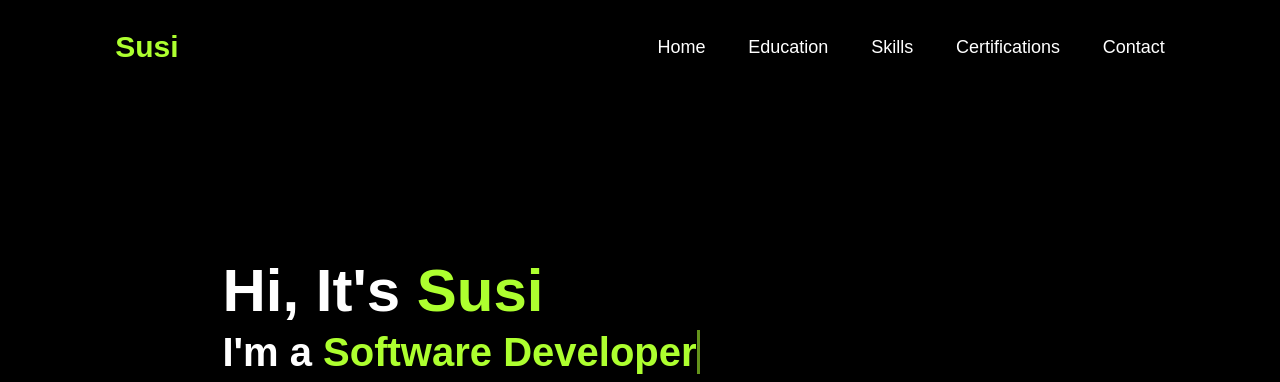
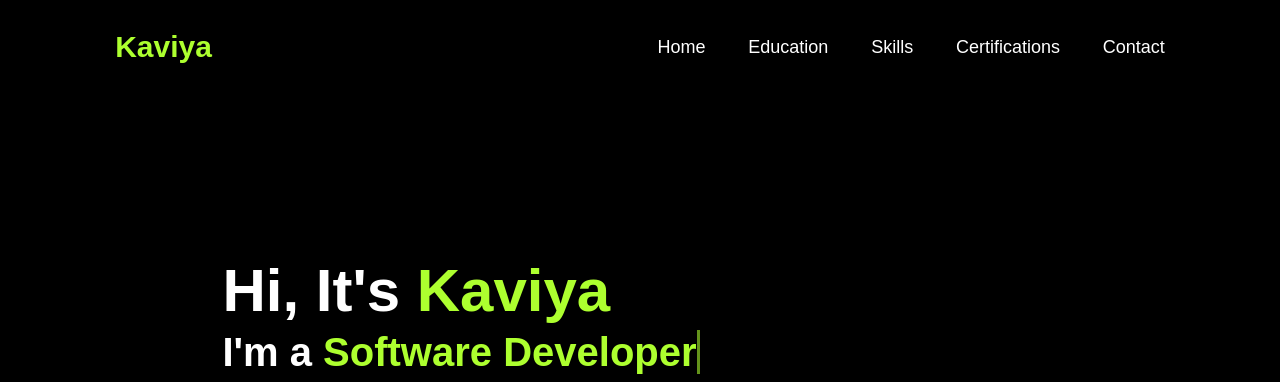
Before and after one commit to Kaviya-18843/Portfolio, a plain HTML site: page index.html in a window 1280 px wide. Shown: the top 382 px of the page. Drawn offline with Linux system fonts and the light colour scheme.

Commit message:
Update index.html

```diff
--- a/index.html
+++ b/index.html
@@ -9,7 +9,7 @@
 </head>
 <body>
     <header>
-        <a href="#" class="logo">Susi</a>
+        <a href="#" class="logo">Kaviya</a>
 
         <nav>
             <a href="#">Home</a>
@@ -26,7 +26,7 @@
         </div>
 
            <div class="home-content">
-            <h1> Hi, It's <span>Susi</h1>
+            <h1> Hi, It's <span>Kaviya</h1>
 
             <h3 class="typing-text"> I'm a <span></span></h3>
             <p>Computer Science student. Highly self-motivated individual with a passion for overcoming challenges. I consider myself a responsible and orderly person.
```
